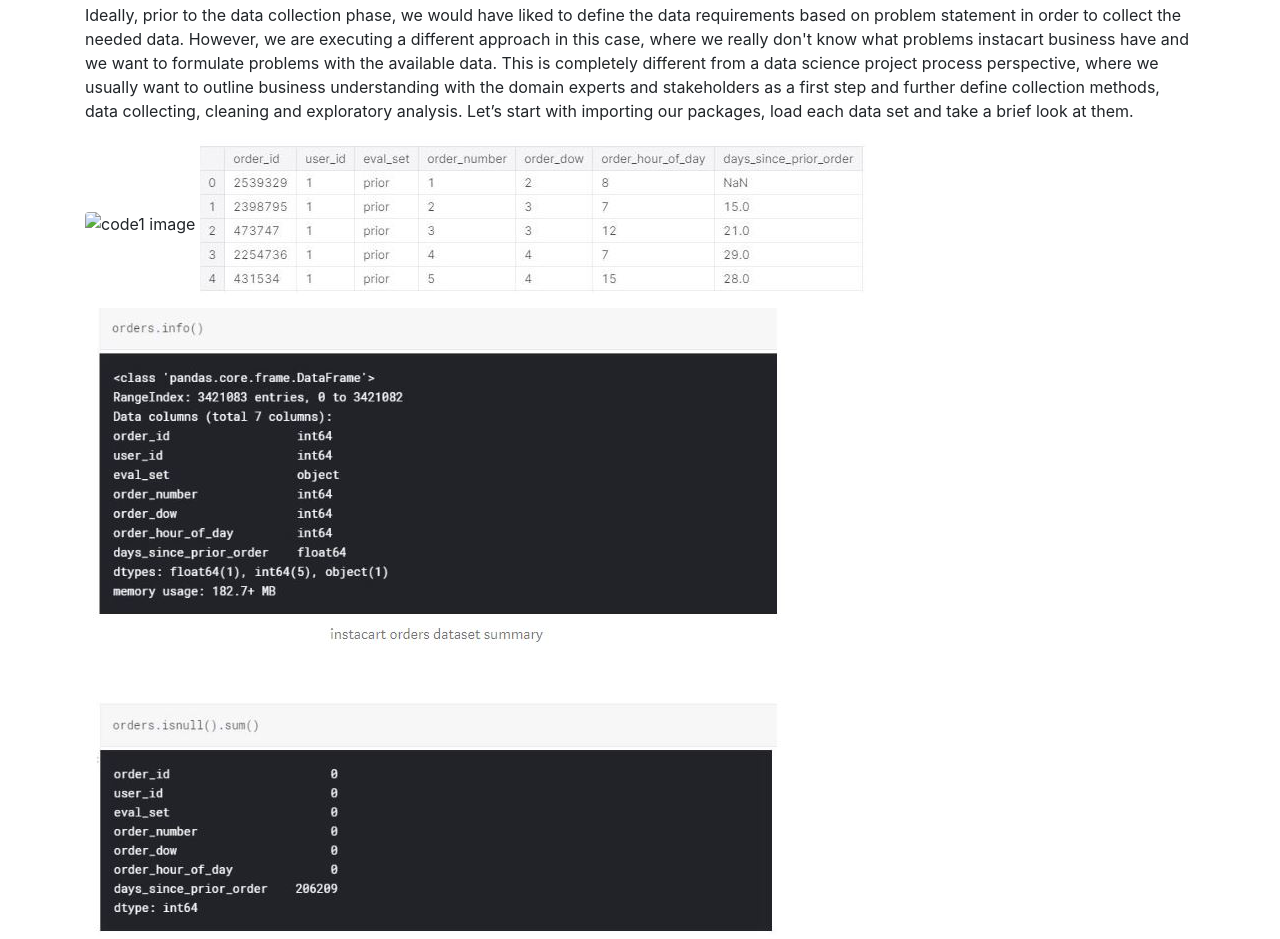
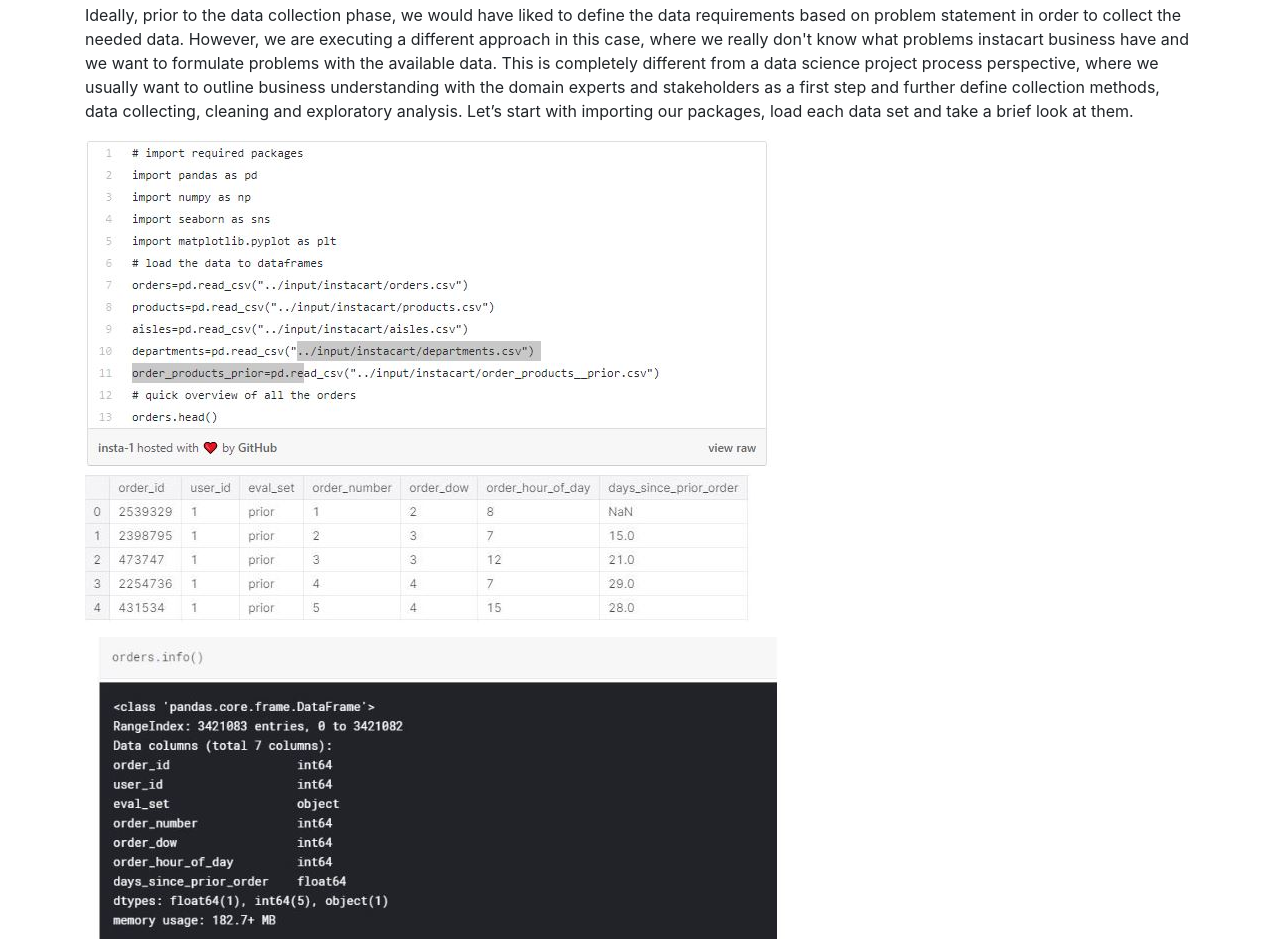
Before and after one commit to akyneal/akyneal.github.io, a plain HTML site: page instacart-exploratory-analysis/index.html in a window 1280 px wide. Shown: the part 1625-2564 px from the top of the page. Drawn offline with Linux system fonts and the light colour scheme.

Commit message:
Add files via upload

```diff
--- a/instacart-exploratory-analysis/index.html
+++ b/instacart-exploratory-analysis/index.html
@@ -105,7 +105,7 @@
 
         <p>Ideally, prior to the data collection phase, we would have liked to define the data requirements based on problem statement in order to collect the needed data. However, we are executing a different approach in this case, where we really don't know what problems instacart business have and we want to formulate problems with the available data. This is completely different from a data science project process perspective, where we usually want to outline business understanding with the domain experts and stakeholders as a first step and further define collection methods, data collecting, cleaning and exploratory analysis. Let’s start with importing our packages, load each data set and take a brief look at them.</p>
 
-        <img class="img-fluid rounded" src="..instacart-exploratory-analysis/img/code1.jpg" alt="code1 image">
+        <img class="img-fluid rounded" src="../instacart-exploratory-analysis/img/code1.jpg" alt="code1 image">
 
         <img class="img-fluid rounded" src="../img/code2.jpg" alt="code2 image">
 
```
